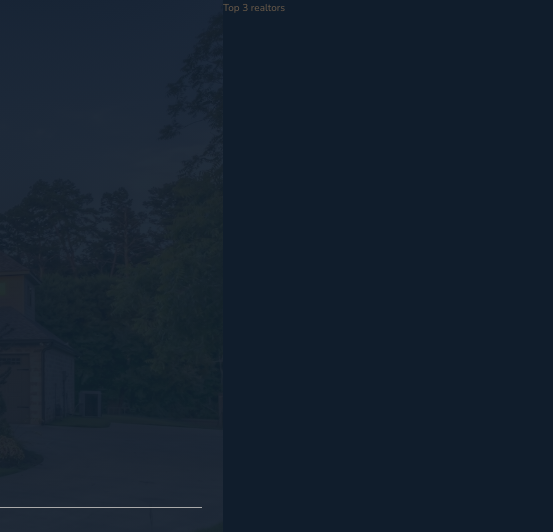
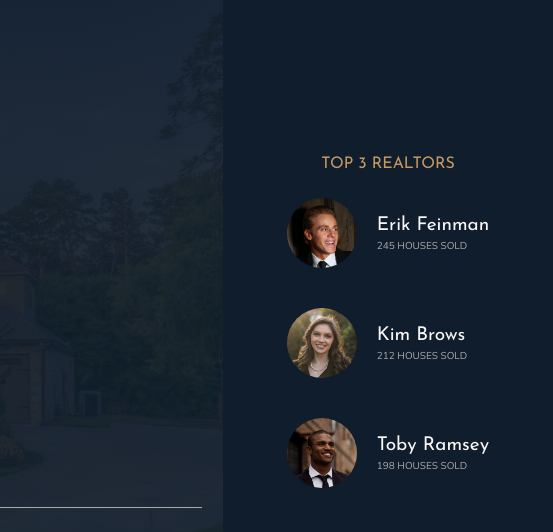
Before and after one commit to OzzyDm/nexter-page, a website: page index.html in a window 1280 px wide. Shown: the top 532 px of the page, 727-1280 px from the left. Drawn offline with nearby package versions, Linux system fonts and the light colour scheme.

Commit message:
realtors section added

```diff
--- a/index.html
+++ b/index.html
@@ -29,7 +29,26 @@
         <img src="img/logo-bi.png" alt="seen on logo 4" />
       </div>
     </header>
-    <div class="realtors">Top 3 realtors</div>
+    <div class="realtors">
+      <h3 class="heading-3">Top 3 Realtors</h3>
+      <div class="realtors__list">
+        <img src="img/realtor-1.jpeg" alt="realtor 1" class="realtors__img" />
+        <div class="realtors__details">
+          <h4 class="heading-4 heading-4--light">Erik Feinman</h4>
+          <p class="realtors__sold">245 houses sold</p>
+        </div>
+        <img src="img/realtor-2.jpeg" alt="realtor 2" class="realtors__img" />
+        <div class="realtors__details">
+          <h4 class="heading-4 heading-4--light">Kim Brows</h4>
+          <p class="realtors__sold">212 houses sold</p>
+        </div>
+        <img src="img/realtor-3.jpeg" alt="realtor 3" class="realtors__img" />
+        <div class="realtors__details">
+          <h4 class="heading-4 heading-4--light">Toby Ramsey</h4>
+          <p class="realtors__sold">198 houses sold</p>
+        </div>
+      </div>
+    </div>
     <section class="features">
       <div class="feature">
         <svg class="feature__icon">
--- a/sass/_realtors.scss
+++ b/sass/_realtors.scss
@@ -1,4 +1,31 @@
 .realtors {
   background-color: $color-secondary;
   grid-column: col-start 7 / full-end;
+  padding: 3rem;
+
+  display: grid;
+  align-content: center;
+  justify-content: center;
+  grid-row-gap: 2rem;
+  justify-items: center;
+
+  &__list {
+    display: grid;
+    grid-template-columns: min-content max-content;
+    grid-column-gap: 2rem;
+    grid-row-gap: 5vh;
+    align-items: center;
+  }
+
+  &__img {
+    width: 7rem;
+    border-radius: 50%;
+    display: block;
+  }
+
+  &__sold {
+    text-transform: uppercase;
+    color: $color-grey-light-2;
+    margin-top: -3px;
+  }
 }
```
Also changed, not shown: css/style.css.
